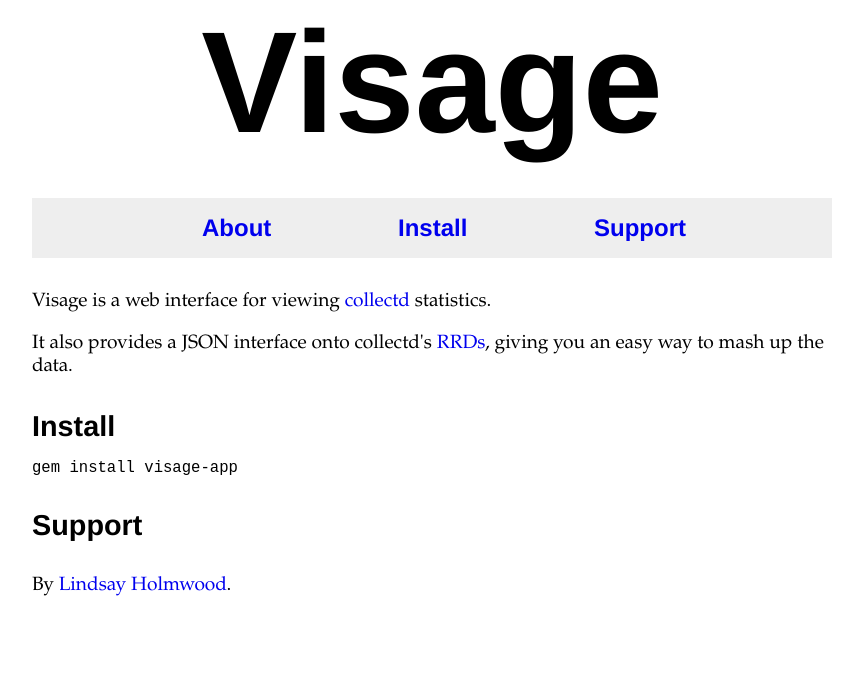
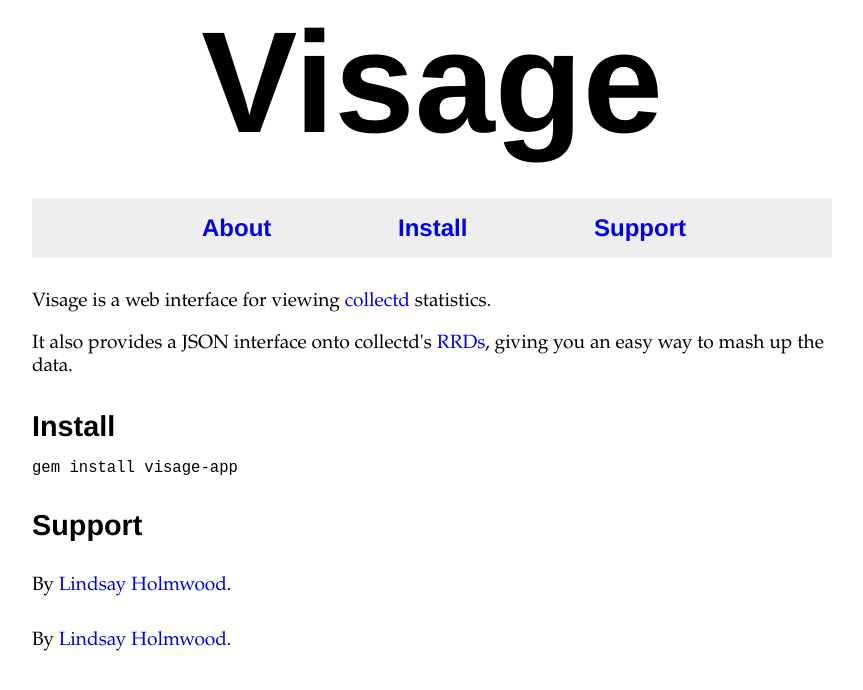
Before and after one commit to auxesis/visage, a Jekyll site: the page built from index.html, in a window 1280 px wide. Shown: the top 690 px of the page, without its empty margins (208-1071 px from the left). Built offline with Jekyll 4.4.1, drawn with Linux system fonts in a browser that asks for light colours; Markdown is read by kramdown in place of the engine named in the settings.

Commit message:
moved footer into layout. added some javascript includes

```diff
--- a/_layouts/default.html
+++ b/_layouts/default.html
@@ -26,6 +26,9 @@
     <div id="content">
       {{ content }}
     </div>
+    <div id="footer" class="section">
+      By <a href="http://holmwood.id.au/~lindsay/">Lindsay Holmwood</a>.
+    </div>
   </div>
 
   <script type="text/javascript">
@@ -38,6 +41,9 @@
       pageTracker._trackPageview();
     } catch(err) {}
   </script>
+  <!-- Homepage JavaScript -->
+  <script type="text/javascript" src="/javascripts/mootool-core.js"></script>
+  <script type="text/javascript" src="/javascripts/index.js"></script>
 
 </body>
 </html>
```
